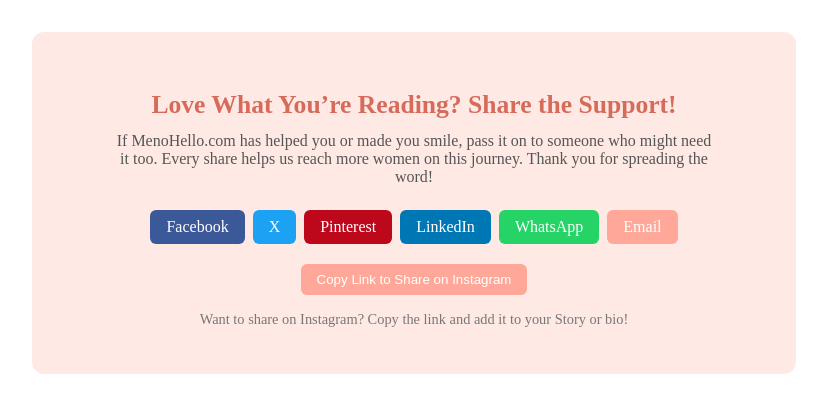
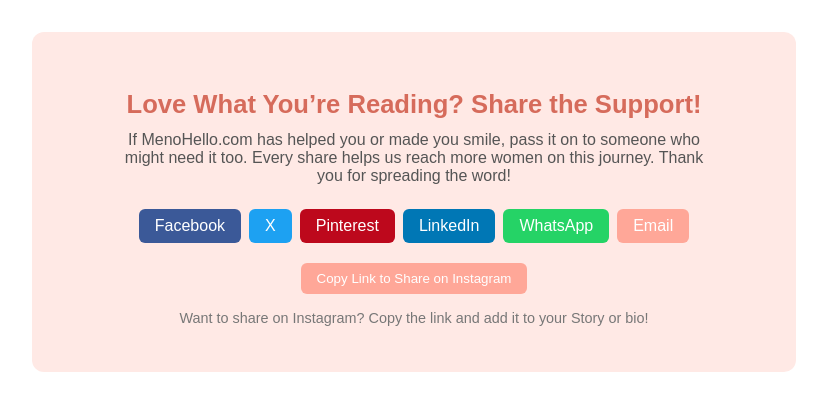
Before and after one commit to MenoHello/social-share-footer, a plain HTML site: page index.html in a window 1280 px wide. Shown: the whole page, without its empty margins (226-1053 px from the left). Drawn offline with Linux system fonts and the light colour scheme.

Commit message:
Update index.html

```diff
--- a/index.html
+++ b/index.html
@@ -1,5 +1,5 @@
 <!-- Custom Social Share Section -->
-<div style="background-color: #ffe9e5; padding: 2em; text-align: center; border-radius: 12px; max-width: 700px; margin: 2em auto;">
+<div style="background-color: #ffe9e5; padding: 2em; text-align: center; border-radius: 12px; max-width: 700px; margin: 2em auto; font-family: 'Poppins', sans-serif;">
   <h3 style="font-size: 1.6em; color: #d66b5b; margin-bottom: 0.5em;">
     Love What You’re Reading? Share the Support!
   </h3>
@@ -11,34 +11,34 @@
   <!-- Share Buttons -->
   <div style="display: flex; justify-content: center; flex-wrap: wrap; gap: 0.5em; margin-bottom: 1.2em;">
     <a href="https://www.facebook.com/sharer/sharer.php?u=https://menohello.com" target="_blank" rel="noopener"
-       style="background-color: #3b5998; color: white; padding: 0.5em 1em; border-radius: 6px; text-decoration: none;">Facebook</a>
+       style="background-color: #3b5998; color: white; padding: 0.5em 1em; border-radius: 6px; text-decoration: none; font-family: 'Poppins', sans-serif;">Facebook</a>
 
     <a href="https://twitter.com/intent/tweet?url=https://menohello.com&text=Check%20out%20MenoHello!"
        target="_blank" rel="noopener"
-       style="background-color: #1da1f2; color: white; padding: 0.5em 1em; border-radius: 6px; text-decoration: none;">X</a>
+       style="background-color: #1da1f2; color: white; padding: 0.5em 1em; border-radius: 6px; text-decoration: none; font-family: 'Poppins', sans-serif;">X</a>
 
     <a href="https://pinterest.com/pin/create/button/?url=https://menohello.com"
        target="_blank" rel="noopener"
-       style="background-color: #bd081c; color: white; padding: 0.5em 1em; border-radius: 6px; text-decoration: none;">Pinterest</a>
+       style="background-color: #bd081c; color: white; padding: 0.5em 1em; border-radius: 6px; text-decoration: none; font-family: 'Poppins', sans-serif;">Pinterest</a>
 
     <a href="https://www.linkedin.com/shareArticle?mini=true&url=https://menohello.com"
        target="_blank" rel="noopener"
-       style="background-color: #0077b5; color: white; padding: 0.5em 1em; border-radius: 6px; text-decoration: none;">LinkedIn</a>
+       style="background-color: #0077b5; color: white; padding: 0.5em 1em; border-radius: 6px; text-decoration: none; font-family: 'Poppins', sans-serif;">LinkedIn</a>
 
     <a href="https://api.whatsapp.com/send?text=Check%20out%20MenoHello!%20https://menohello.com"
        target="_blank" rel="noopener"
-       style="background-color: #25d366; color: white; padding: 0.5em 1em; border-radius: 6px; text-decoration: none;">WhatsApp</a>
+       style="background-color: #25d366; color: white; padding: 0.5em 1em; border-radius: 6px; text-decoration: none; font-family: 'Poppins', sans-serif;">WhatsApp</a>
 
     <a href="mailto:?subject=Check%20out%20MenoHello&body=I%20found%20this%20really%20helpful%20site%20for%20menopause%20support:%20https://menohello.com"
-       style="background-color: #ffa798; color: white; padding: 0.5em 1em; border-radius: 6px; text-decoration: none;">Email</a>
+       style="background-color: #ffa798; color: white; padding: 0.5em 1em; border-radius: 6px; text-decoration: none; font-family: 'Poppins', sans-serif;">Email</a>
   </div>
 
   <!-- Copy Link Button for Instagram -->
-  <button onclick="copyLink()" style="background-color: #ffa798; color: white; border: none; padding: 0.6em 1.2em; border-radius: 6px; cursor: pointer;">
+  <button onclick="copyLink()" style="background-color: #ffa798; color: white; border: none; padding: 0.6em 1.2em; border-radius: 6px; cursor: pointer; font-family: 'Poppins', sans-serif;">
     Copy Link to Share on Instagram
   </button>
-  <p id="copy-msg" style="margin-top: 0.5em; color: #777;"></p>
-  <p style="font-size: 0.9em; color: #777; margin-top: 0.5em;">
+  <p id="copy-msg" style="margin-top: 0.5em; color: #777; font-family: 'Poppins', sans-serif;"></p>
+  <p style="font-size: 0.9em; color: #777; margin-top: 0.5em; font-family: 'Poppins', sans-serif;">
     Want to share on Instagram? Copy the link and add it to your Story or bio!
   </p>
 </div>
```
